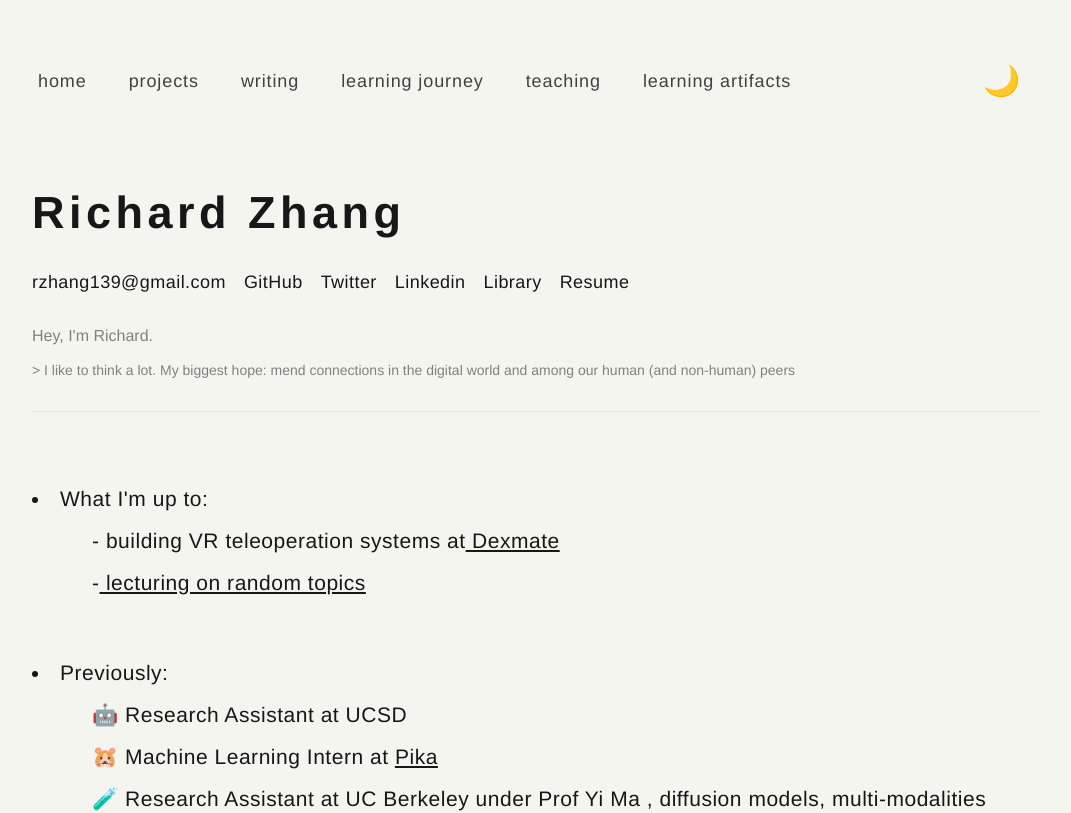
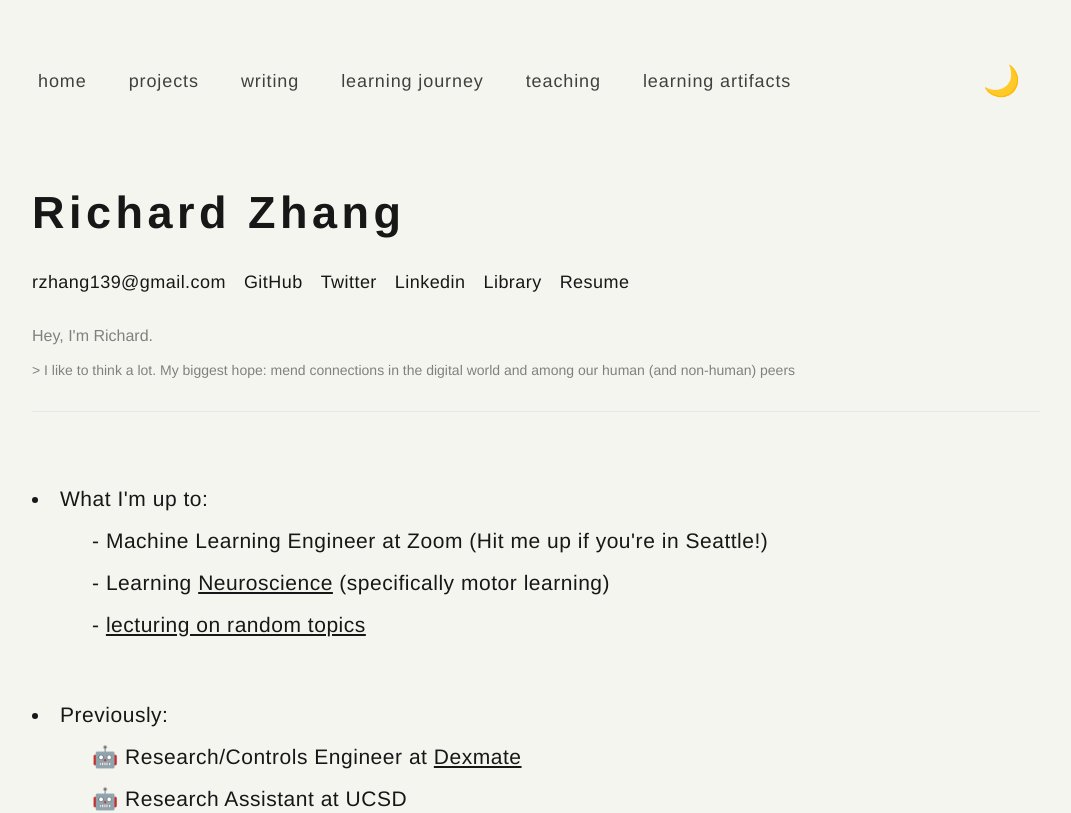
Before and after one commit to rrzhang139/richardzhang.com, a Next.js app: page / in a window 1280 px wide. Shown: the top 813 px of the page, without its empty margins (104-1175 px from the left). Built offline with nearby package versions, Linux system fonts and the light colour scheme.

Commit message:
Nov update

```diff
--- a/pages/index.js
+++ b/pages/index.js
@@ -84,25 +84,36 @@ export default function Home() {
           <li>
              What I&apos;m up to:
             <ul className="pl-10 list-inside space-y-2 pt-2">
-              <li>- building VR teleoperation systems at
+              <li>- Machine Learning Engineer at Zoom (Hit me up if you're in Seattle!)</li>
+              <li>- Learning {" "}
+                <a
+                  className="underline hover:text-blue-400 transition-colors"
+                  href="https://github.com/rrzhang139/neuro-learning"
+                  rel="noreferrer"
+                  target="_blank"
+                  >Neuroscience</a> {" "}  (specifically motor learning)
+              </li>
+              <li>- {" "}
+                 <a
+                  className="underline hover:text-blue-400 transition-colors"
+                  href="https://www.richardzhang.site/teaching"
+                  rel="noreferrer"
+                  target="_blank"
+                >lecturing on random topics</a></li>
+            </ul>
+          </li>
+          <li>
+            Previously:
+            <ul className="pl-10 list-inside space-y-2 pt-2">
+              <li>
+                 🤖 Research/Controls Engineer at {" "}
                 <a
                   className="underline hover:text-blue-400 transition-colors"
                   href="https://www.dexmate.ai/"
                   rel="noreferrer"
                   target="_blank"
-                  > Dexmate</a></li>
-              <li>-
-                 <a
-                  className="underline hover:text-blue-400 transition-colors"
-                  href="https://www.richardzhang.site/teaching"
-                  rel="noreferrer"
-                  target="_blank"
-                > lecturing on random topics</a></li>
-            </ul>
-          </li>
-          <li>
-            Previously:
-            <ul className="pl-10 list-inside space-y-2 pt-2">
+                >Dexmate</a>
+              </li>
               <li>
                  🤖 Research Assistant at UCSD
               </li>
```
